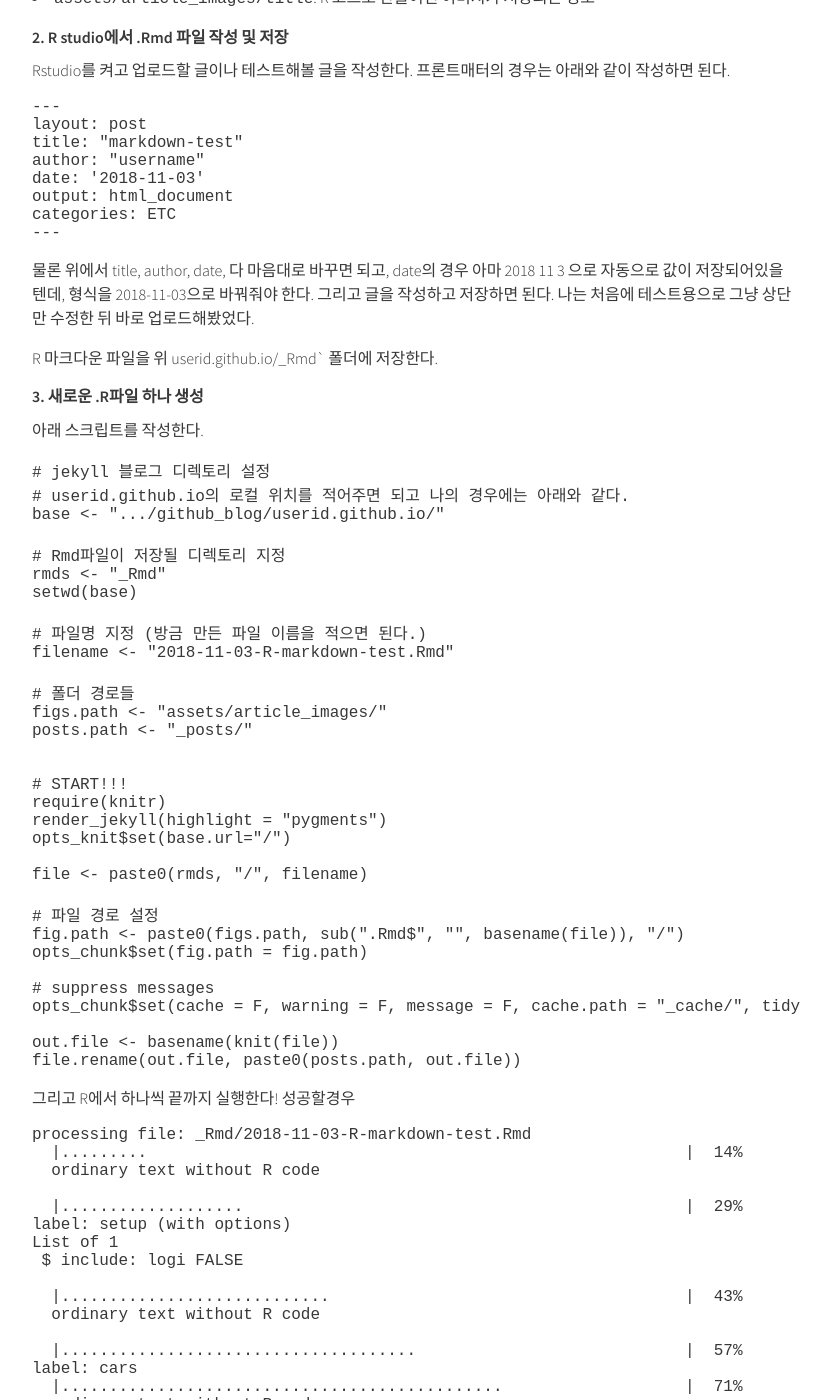
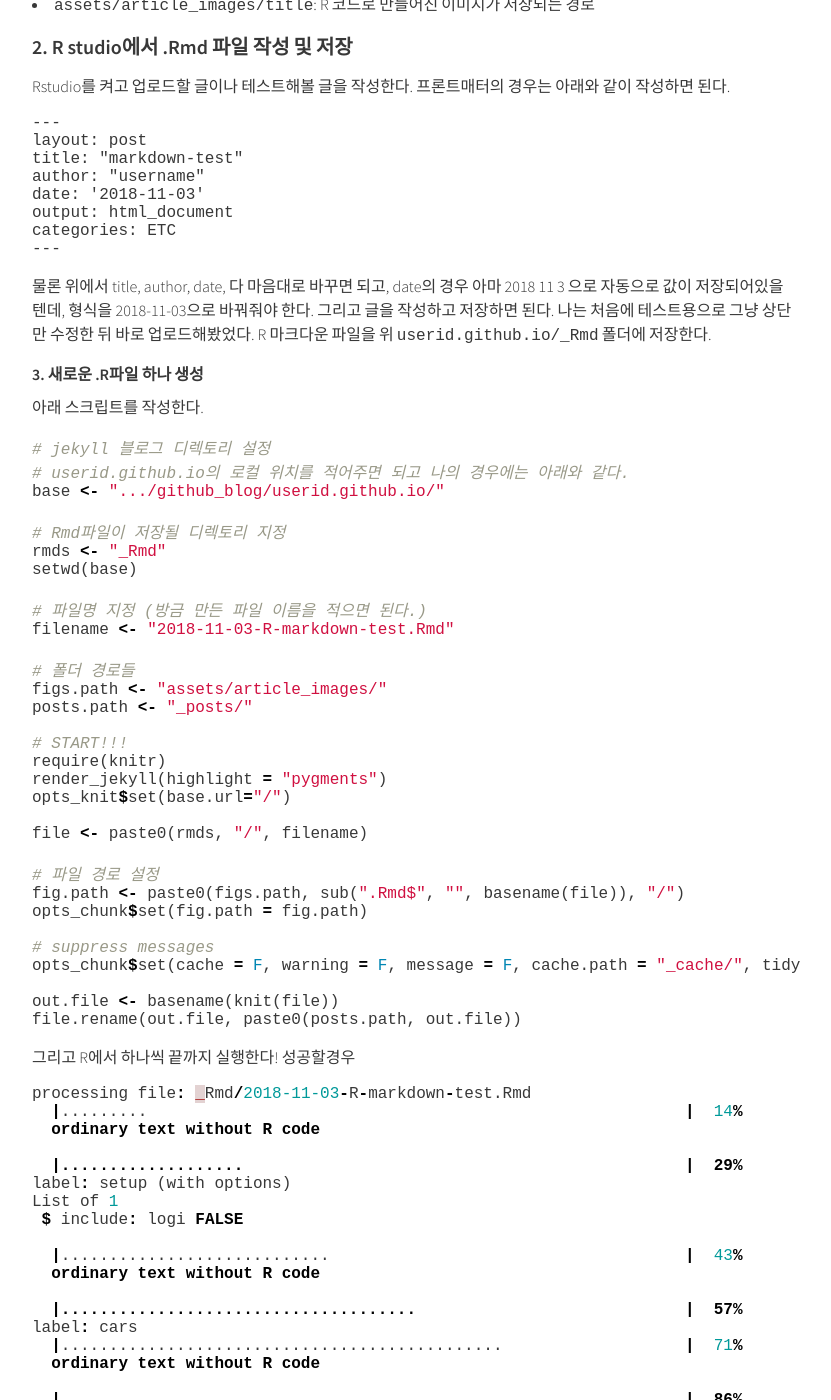
Before and after one commit to DasomKang/dasomkang.github.io, a Jekyll site: the page built from _posts/2018-11-03-R-markdown으로-github-블로그-포스팅하기.md, in a window 1280 px wide and 1400 px high, scrolled down 505 px. Shown: the whole window, without its empty margins (224-1055 px from the left). Built offline with Jekyll 4.4.1, drawn with Linux system fonts in a browser that asks for light colours; nearby versions of some CDN libraries; some of the changed text lies outside the part shown.

````diff
--- a/_posts/2018-11-03-R-markdown으로-github-블로그-포스팅하기.md
+++ b/_posts/2018-11-03-R-markdown으로-github-블로그-포스팅하기.md
@@ -13,17 +13,16 @@ comments: true
 gitub blog를 미리 세팅해놨다는 가정하에,
 
 
-
-#### 1. github 블로그 폴더 내에 폴더 추가
+### 1. github 블로그 폴더 내에 폴더 추가
 내 경우에는 아래 두 개만 추가했다.
 - `userid.github.io/_Rmd`: R 마크다운 파일이 저장되는 경로
 - `assets/article_images/title`: R 코드로 만들어진 이미지가 저장되는 경로
 
 
-#### 2. R studio에서 .Rmd 파일 작성 및 저장
+### 2. R studio에서 .Rmd 파일 작성 및 저장
 Rstudio를 켜고 업로드할 글이나 테스트해볼 글을 작성한다. 프론트매터의 경우는 아래와 같이 작성하면 된다.
 
-```{r}
+~~~
 ---
 layout: post
 title: "markdown-test"
@@ -32,17 +31,16 @@ date: '2018-11-03'
 output: html_document
 categories: ETC
 ---
-```
+~~~
+
 물론 위에서 title, author, date, 다 마음대로 바꾸면 되고, date의 경우
-아마 2018 11 3 으로 자동으로 값이 저장되어있을 텐데, 형식을 2018-11-03으로 바꿔줘야 한다. 그리고 글을 작성하고 저장하면 된다. 나는 처음에 테스트용으로 그냥 상단만 수정한 뒤 바로 업로드해봤었다.
-
-  R 마크다운 파일을 위 userid.github.io/_Rmd` 폴더에 저장한다.
+아마 2018 11 3 으로 자동으로 값이 저장되어있을 텐데, 형식을 2018-11-03으로 바꿔줘야 한다. 그리고 글을 작성하고 저장하면 된다. 나는 처음에 테스트용으로 그냥 상단만 수정한 뒤 바로 업로드해봤었다. R 마크다운 파일을 위 `userid.github.io/_Rmd` 폴더에 저장한다.
 
 #### 3. 새로운 .R파일 하나 생성
 
 아래 스크립트를 작성한다.
 
-```{r}
+~~~ R
 # jekyll 블로그 디렉토리 설정
 # userid.github.io의 로컬 위치를 적어주면 되고 나의 경우에는 아래와 같다.
 base <- ".../github_blog/userid.github.io/"
@@ -57,7 +55,6 @@ filename <- "2018-11-03-R-markdown-test.Rmd"
 # 폴더 경로들
 figs.path <- "assets/article_images/"
 posts.path <- "_posts/"
-
 
 # START!!!
 require(knitr)
@@ -75,11 +72,11 @@ opts_chunk$set(cache = F, warning = F, message = F, cache.path = "_cache/", tidy
 
 out.file <- basename(knit(file))
 file.rename(out.file, paste0(posts.path, out.file))
-```
+~~~
 
 그리고 R에서 하나씩 끝까지 실행한다! 성공할경우
 
-```{r}
+~~~ R
 processing file: _Rmd/2018-11-03-R-markdown-test.Rmd
   |.........                                                        |  14%
   ordinary text without R code
@@ -110,7 +107,7 @@ output file: 2018-11-03-R-markdown-test.md
 
 > file.rename(out.file, paste0(posts.path, out.file))
 [1] TRUE
-```
+~~~
 
 이런 결과가 뜨고, _posts에 마크다운파일이 생성되고, 이미지도 알아서 지정한 폴더에 저장이 된다.
 
@@ -118,4 +115,4 @@ output file: 2018-11-03-R-markdown-test.md
 
 
 #### Reference
-- http://otzslayer.github.io/r/jekyll-with-R-markdown/
+- [http://otzslayer.github.io/r/jekyll-with-R-markdown/](http://otzslayer.github.io/r/jekyll-with-R-markdown/)
````
Also changed, not shown: _posts/2018-11-03-블로그를-다시-시작하면서.md (+3 -3 lines).
